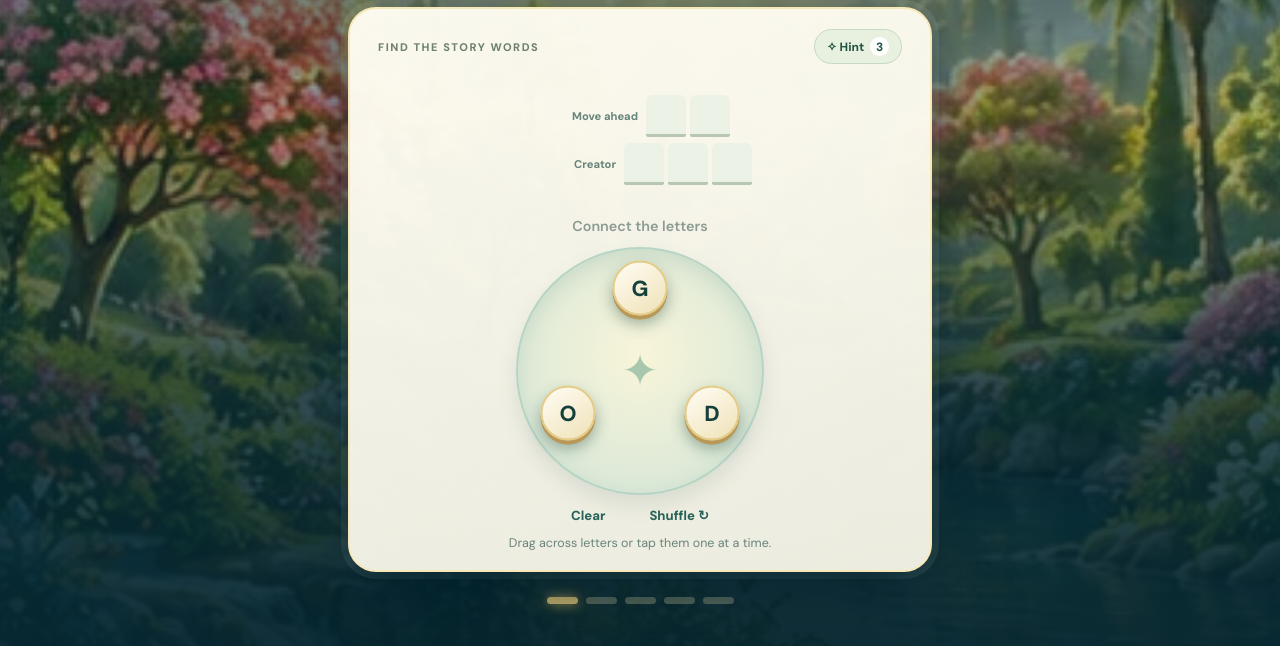
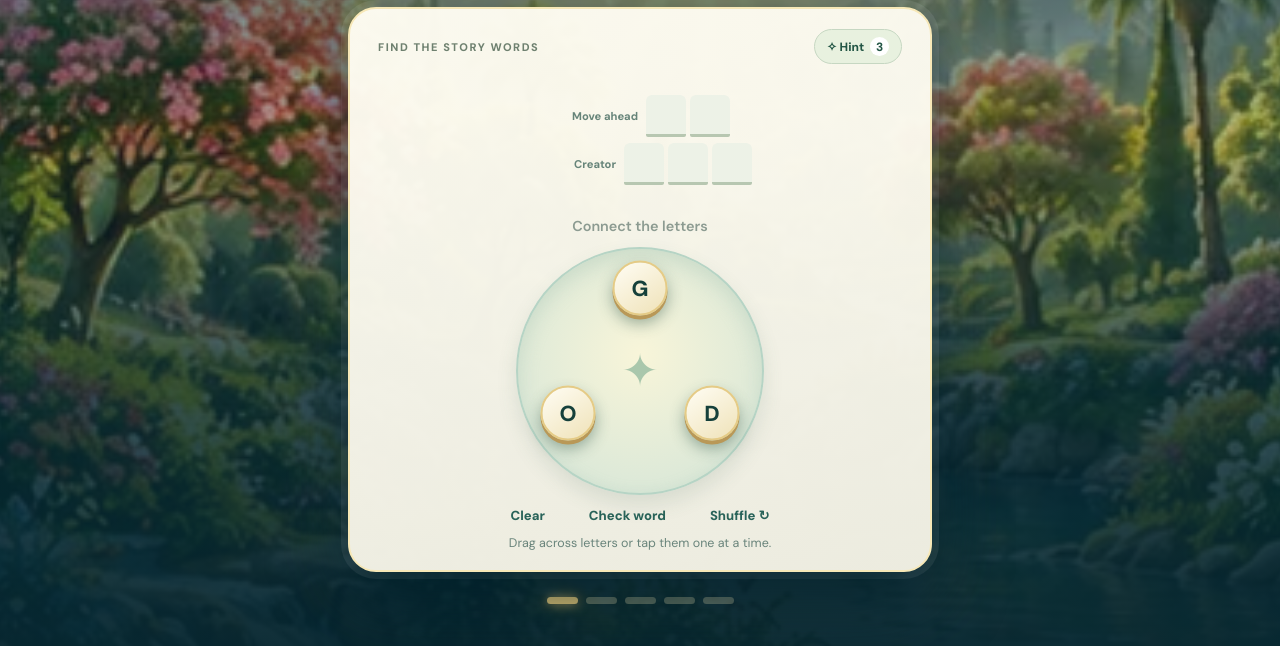
Before and after one commit to crownofthornsworship/word-of-life, a plain HTML site: page index.html in a window 1280 px wide. Shown: the part 207-853 px from the top of the page. Drawn offline with Linux system fonts and the light colour scheme.

Commit message:
Make tap words explicit and prevent premature short-word matches

```diff
--- a/index.html
+++ b/index.html
@@ -35,7 +35,7 @@
         <div class="current-word" id="currentWord" aria-live="polite">Connect the letters</div>
         <div class="wheel" id="wheel" aria-label="Letter wheel"></div>
         <svg id="trace" class="trace" aria-hidden="true"><polyline id="traceLine" points=""/></svg>
-        <div class="puzzle-actions"><button id="clearBtn" type="button">Clear</button><button id="shuffleBtn" type="button">Shuffle ↻</button></div>
+        <div class="puzzle-actions"><button id="clearBtn" type="button">Clear</button><button id="submitBtn" type="button">Check word</button><button id="shuffleBtn" type="button">Shuffle ↻</button></div>
         <p id="feedback" class="feedback" role="status" aria-live="polite">Drag across letters or tap them one at a time.</p>
       </section>
       <div class="bottom-progress" id="bottomProgress" aria-label="Chapter progress"></div>
```
